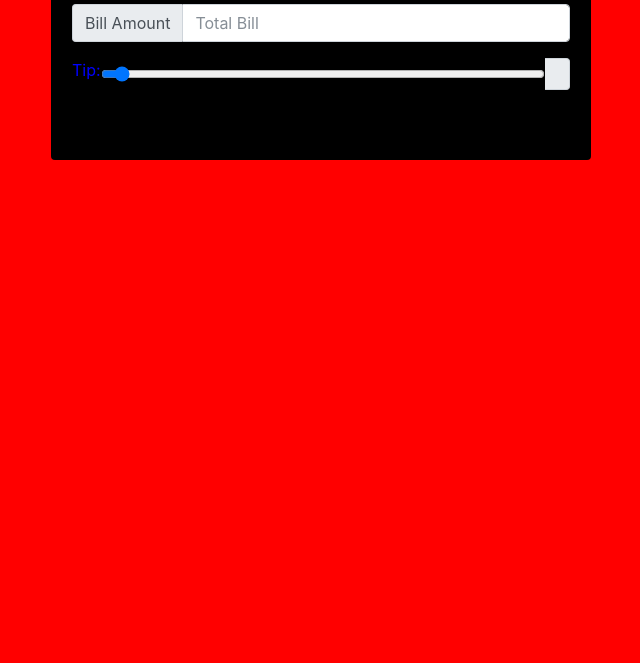
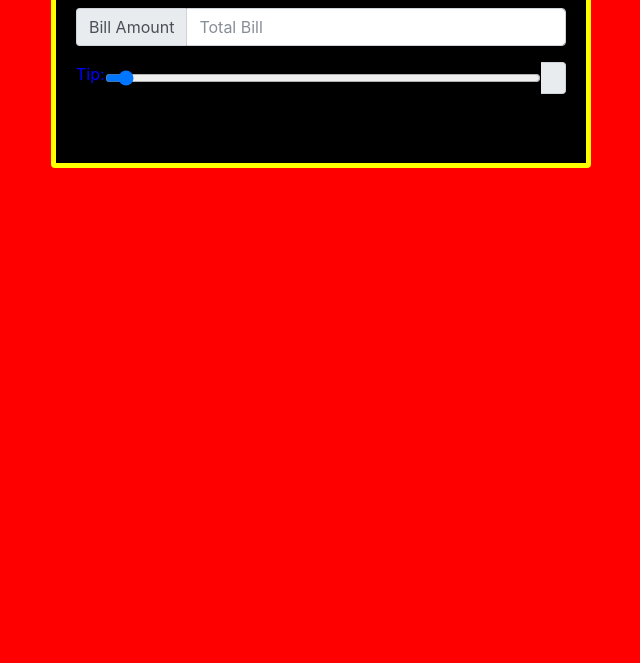
Before and after one commit to Dev4long/yearUpCalculator, a plain HTML site: page Project1/index.html in a window 1280 px wide. Shown: the part 137-800 px from the top of the page, without its empty margins (319-959 px from the left). Drawn offline with nearby package versions, Linux system fonts and the light colour scheme.

Commit message:
Update format.css

```diff
--- a/Project1/format.css
+++ b/Project1/format.css
@@ -9,4 +9,5 @@ body      {
 
 .card, card-body, text-center, mt-5  {
           background-color: black;
+	  border: 5px yellow solid;
         }
```
